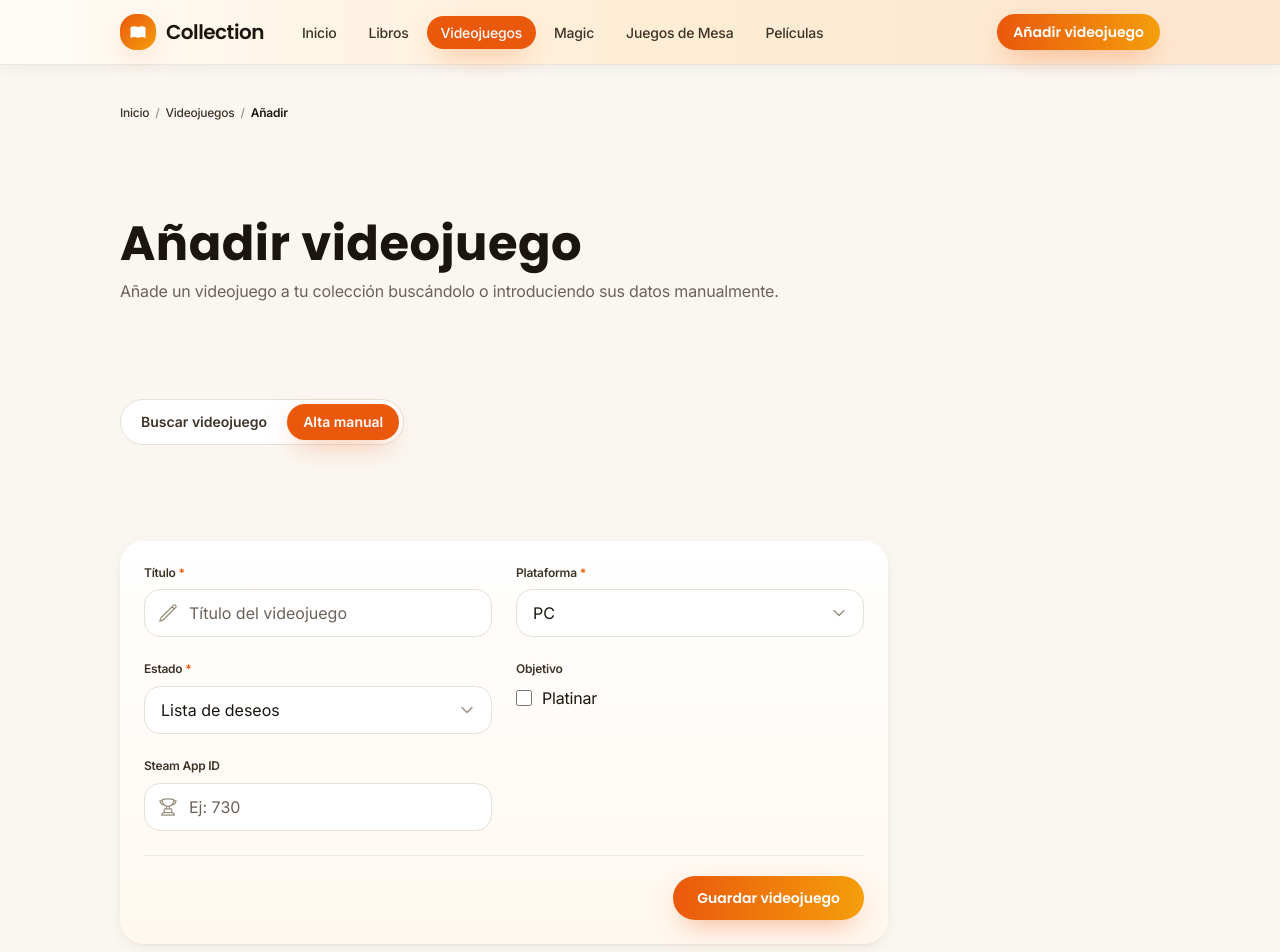
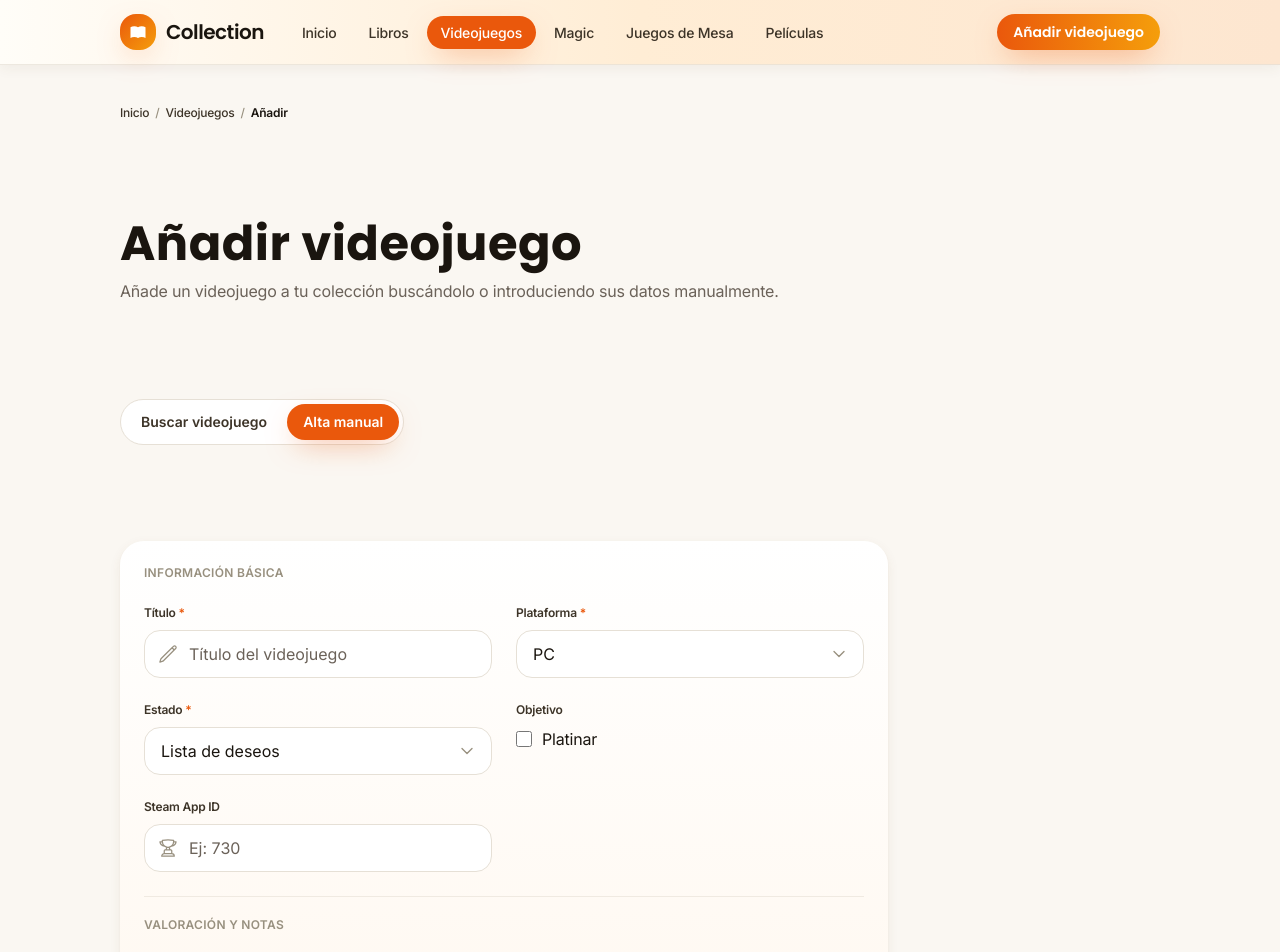
Before and after one commit to JavierMedarde99/frontend-collection, a React (Vite) app: page /juegos/nuevo in a window 1280 px wide. Shown: the top 952 px of the page. Built offline with nearby package versions, Linux system fonts and the light colour scheme.

Commit message:
feat: group form fields into sections (closes #218)

```diff
--- a/src/components/BoardGameForm.tsx
+++ b/src/components/BoardGameForm.tsx
@@ -2,6 +2,7 @@ import { useState, type ChangeEvent, type FormEvent, type ReactNode } from 'reac
 import { BOARD_GAME_STATES } from '../constants/boardGames'
 import { BoardGameStatus } from '../types'
 import type { BoardGameFormData } from '../types'
+import FormSection from './FormSection'
 
 interface FieldProps {
   label: string
@@ -114,6 +115,7 @@ export default function BoardGameForm({ initial = {}, submitLabel, onSubmit, err
 
   return (
     <form onSubmit={handleSubmit} className="card flex flex-col gap-6">
+      <FormSection title="Información básica">
         <div className="grid grid-cols-1 md:grid-cols-2 gap-6">
           <Field label="Título" required>
             <input className="input" value={title} onChange={set(setTitle)} placeholder="Título del juego" />
@@ -163,20 +165,26 @@ export default function BoardGameForm({ initial = {}, submitLabel, onSubmit, err
             <input className="input" type="number" min="0" max="10" step="0.1" value={bggRating} onChange={set(setBggRating)} placeholder="Ej: 7.2" />
           </Field>
 
+          {status === BoardGameStatus.OWNED && (
+            <Field label="Fecha de adición">
+              <input className="input" type="date" value={dateAdded} onChange={set(setDateAdded)} />
+            </Field>
+          )}
+        </div>
+      </FormSection>
+
+      <FormSection title="Multimedia">
+        <div className="grid grid-cols-1 md:grid-cols-2 gap-6">
           <Field label="URL de imagen">
             <input className="input" value={imageUrl} onChange={set(setImageUrl)} placeholder="https://…" />
           </Field>
           <Field label="URL de miniatura">
             <input className="input" value={thumbnailUrl} onChange={set(setThumbnailUrl)} placeholder="https://…" />
           </Field>
+        </div>
+      </FormSection>
 
-        {status === BoardGameStatus.OWNED && (
-          <Field label="Fecha de adición">
-            <input className="input" type="date" value={dateAdded} onChange={set(setDateAdded)} />
-          </Field>
-        )}
-      </div>
-
+      <FormSection title="Descripción y notas">
         <Field label="Descripción">
           <textarea
             className="input !h-auto !min-h-[100px] !py-3"
@@ -194,6 +202,7 @@ export default function BoardGameForm({ initial = {}, submitLabel, onSubmit, err
             placeholder="Notas personales…"
           />
         </Field>
+      </FormSection>
 
       {(error || localError) && (
         <div
--- a/src/components/BookForm.tsx
+++ b/src/components/BookForm.tsx
@@ -3,6 +3,7 @@ import { BOOK_TYPES, BOOK_STATES } from '../constants/books'
 import { BookType, BookState } from '../types'
 import type { BookFormData } from '../types'
 import StarRating from './StarRating'
+import FormSection from './FormSection'
 
 type IconName = 'title' | 'author' | 'pages' | 'cover' | 'externalId' | 'date' | 'synopsis' | 'comment'
 
@@ -157,6 +158,7 @@ export default function BookForm({ initial = {}, submitLabel, onSubmit, error, i
 
   return (
     <form onSubmit={handleSubmit} className="card flex flex-col gap-6">
+      <FormSection title="Información básica">
         <div className="grid grid-cols-1 md:grid-cols-2 gap-6">
           <Field label="Título" required icon="title">
             <input className="input" value={form.title} onChange={set('title')} placeholder="Título del libro" />
@@ -194,7 +196,11 @@ export default function BookForm({ initial = {}, submitLabel, onSubmit, error, i
               placeholder="120"
             />
           </Field>
+        </div>
+      </FormSection>
+
       {!isCreate && (
+        <FormSection title="Multimedia">
           <Field label="URL de portada" icon="cover">
             <input
               className="input"
@@ -203,8 +209,12 @@ export default function BookForm({ initial = {}, submitLabel, onSubmit, error, i
               placeholder="https://…"
             />
           </Field>
+        </FormSection>
       )}
 
+      {(showStartDate || showEndDate) && (
+        <FormSection title="Fechas">
+          <div className="grid grid-cols-1 md:grid-cols-2 gap-6">
             {showStartDate && (
               <Field label="Fecha de inicio" icon="date">
                 <input className="input" type="date" value={form.startDate} onChange={set('startDate')} />
@@ -215,7 +225,11 @@ export default function BookForm({ initial = {}, submitLabel, onSubmit, error, i
                 <input className="input" type="date" value={form.endDate} onChange={set('endDate')} />
               </Field>
             )}
+          </div>
+        </FormSection>
+      )}
 
+      <FormSection title="Valoración y notas">
         {showRating && (
           <Field label="Valoración">
             <div className="pt-2">
@@ -223,18 +237,6 @@ export default function BookForm({ initial = {}, submitLabel, onSubmit, error, i
             </div>
           </Field>
         )}
-        {!isCreate && (
-          <Field label="ID externo (Google Books)" icon="externalId">
-            <input
-              className="input"
-              value={form.externalId}
-              onChange={set('externalId')}
-              placeholder="Opcional"
-            />
-          </Field>
-        )}
-      </div>
-
         <Field label="Sinopsis" icon="synopsis">
           <textarea
             className="input !h-auto !min-h-[120px] !py-3"
@@ -254,6 +256,20 @@ export default function BookForm({ initial = {}, submitLabel, onSubmit, error, i
             />
           </Field>
         )}
+      </FormSection>
+
+      {!isCreate && (
+        <FormSection title="Externo">
+          <Field label="ID externo (Google Books)" icon="externalId">
+            <input
+              className="input"
+              value={form.externalId}
+              onChange={set('externalId')}
+              placeholder="Opcional"
+            />
+          </Field>
+        </FormSection>
+      )}
 
       {(error || localError) && (
         <div
--- /dev/null
+++ b/src/components/FormSection.tsx
@@ -0,0 +1,18 @@
+import type { ReactNode } from 'react'
+
+interface FormSectionProps {
+  title: string
+  children: ReactNode
+}
+
+/** Agrupa campos relacionados con un encabezado sutil. */
+export default function FormSection({ title, children }: FormSectionProps) {
+  return (
+    <section className="border-t border-silver/60 pt-5 first:border-t-0 first:pt-0 flex flex-col gap-6" aria-label={title}>
+      <h3 className="text-caption font-semibold uppercase tracking-wide text-stone">
+        {title}
+      </h3>
+      {children}
+    </section>
+  )
+}
--- a/src/components/GameForm.tsx
+++ b/src/components/GameForm.tsx
@@ -3,6 +3,7 @@ import { GAME_PLATFORMS, GAME_STATES } from '../constants/games'
 import { GamePlatform, GameStatus } from '../types'
 import type { GameFormData } from '../types'
 import StarRating from './StarRating'
+import FormSection from './FormSection'
 
 type IconName = 'title' | 'thumbnail' | 'externalId' | 'date' | 'comment' | 'source' | 'steam'
 
@@ -156,6 +157,7 @@ export default function GameForm({ initial = {}, submitLabel, onSubmit, error, i
 
   return (
     <form onSubmit={handleSubmit} className="card flex flex-col gap-6">
+      <FormSection title="Información básica">
         <div className="grid grid-cols-1 md:grid-cols-2 gap-6">
           <Field label="Título" required icon="title">
             <input className="input" value={form.title} onChange={set('title')} placeholder="Título del videojuego" />
@@ -202,12 +204,20 @@ export default function GameForm({ initial = {}, submitLabel, onSubmit, error, i
               />
             </Field>
           )}
+        </div>
+      </FormSection>
+
       {!isCreate && (
+        <FormSection title="Multimedia">
           <Field label="URL de imagen" icon="thumbnail">
             <input className="input" value={form.thumbnailUrl} onChange={set('thumbnailUrl')} placeholder="https://…" />
           </Field>
+        </FormSection>
       )}
 
+      {(showStartDate || showEndDate) && (
+        <FormSection title="Fechas">
+          <div className="grid grid-cols-1 md:grid-cols-2 gap-6">
             {showStartDate && (
               <Field label="Fecha de inicio" icon="date">
                 <input className="input" type="date" value={form.dateAdded} onChange={set('dateAdded')} />
@@ -218,7 +228,11 @@ export default function GameForm({ initial = {}, submitLabel, onSubmit, error, i
                 <input className="input" type="date" value={form.dateCompleted} onChange={set('dateCompleted')} />
               </Field>
             )}
+          </div>
+        </FormSection>
+      )}
 
+      <FormSection title="Valoración y notas">
         {showRating && (
           <Field label="Valoración">
             <div className="pt-2">
@@ -226,13 +240,6 @@ export default function GameForm({ initial = {}, submitLabel, onSubmit, error, i
             </div>
           </Field>
         )}
-        {!isCreate && (
-          <Field label="Fuente externa" icon="source">
-            <input className="input" value={form.externalSource} onChange={set('externalSource')} placeholder="Opcional" />
-          </Field>
-        )}
-      </div>
-
         {showComment && (
           <Field label="Comentario" icon="comment">
             <textarea
@@ -243,11 +250,17 @@ export default function GameForm({ initial = {}, submitLabel, onSubmit, error, i
             />
           </Field>
         )}
+      </FormSection>
 
       {!isCreate && (
+        <FormSection title="Externo">
+          <Field label="Fuente externa" icon="source">
+            <input className="input" value={form.externalSource} onChange={set('externalSource')} placeholder="Opcional" />
+          </Field>
           <Field label="ID externo" icon="externalId">
             <input className="input" value={form.externalId} onChange={set('externalId')} placeholder="Opcional" />
           </Field>
+        </FormSection>
       )}
 
       {(error || localError) && (
--- a/src/components/MovieShowForm.tsx
+++ b/src/components/MovieShowForm.tsx
@@ -3,6 +3,7 @@ import { MEDIA_TYPES, MOVIE_SHOW_STATES } from '../constants/movieshows'
 import { MediaType, MovieShowStatus } from '../types'
 import type { MovieShowFormData } from '../types'
 import StarRating from './StarRating'
+import FormSection from './FormSection'
 
 interface FieldProps {
   label: string
@@ -99,6 +100,7 @@ export default function MovieShowForm({ initial = {}, submitLabel, onSubmit, err
 
   return (
     <form onSubmit={handleSubmit} className="card flex flex-col gap-6">
+      <FormSection title="Información básica">
         <div className="grid grid-cols-1 md:grid-cols-2 gap-6">
           <Field label="Título" required>
             <input className="input" value={form.title} onChange={set('title')} placeholder="Título" />
@@ -132,14 +134,23 @@ export default function MovieShowForm({ initial = {}, submitLabel, onSubmit, err
           <Field label="Fuente externa">
             <input className="input" value={form.externalSource} onChange={set('externalSource')} placeholder="Opcional" />
           </Field>
+        </div>
+      </FormSection>
 
+      <FormSection title="Multimedia">
+        <div className="grid grid-cols-1 md:grid-cols-2 gap-6">
           <Field label="URL del póster">
             <input className="input" value={form.posterUrl} onChange={set('posterUrl')} placeholder="https://…" />
           </Field>
           <Field label="URL del backdrop">
             <input className="input" value={form.backdropUrl} onChange={set('backdropUrl')} placeholder="https://…" />
           </Field>
+        </div>
+      </FormSection>
 
+      {(showStartDate || showEndDate) && (
+        <FormSection title="Fechas">
+          <div className="grid grid-cols-1 md:grid-cols-2 gap-6">
             {showStartDate && (
               <Field label="Fecha de inicio">
                 <input className="input" type="date" value={form.dateAdded} onChange={set('dateAdded')} />
@@ -150,7 +161,11 @@ export default function MovieShowForm({ initial = {}, submitLabel, onSubmit, err
                 <input className="input" type="date" value={form.dateCompleted} onChange={set('dateCompleted')} />
               </Field>
             )}
+          </div>
+        </FormSection>
+      )}
 
+      <FormSection title="Valoración y notas">
         {showRating && (
           <Field label="Valoración">
             <div className="pt-2">
@@ -158,8 +173,6 @@ export default function MovieShowForm({ initial = {}, submitLabel, onSubmit, err
             </div>
           </Field>
         )}
-      </div>
-
         <Field label="Sinopsis">
           <textarea
             className="input !h-auto !min-h-[100px] !py-3"
@@ -179,6 +192,7 @@ export default function MovieShowForm({ initial = {}, submitLabel, onSubmit, err
             />
           </Field>
         )}
+      </FormSection>
 
       {(error || localError) && (
         <div
```
Lines whose indentation alone changed are shown as unchanged.
